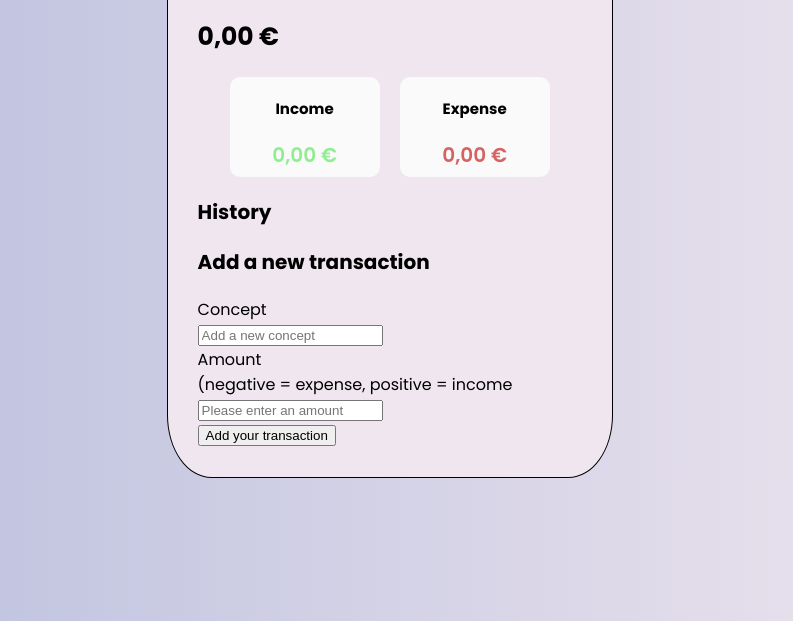
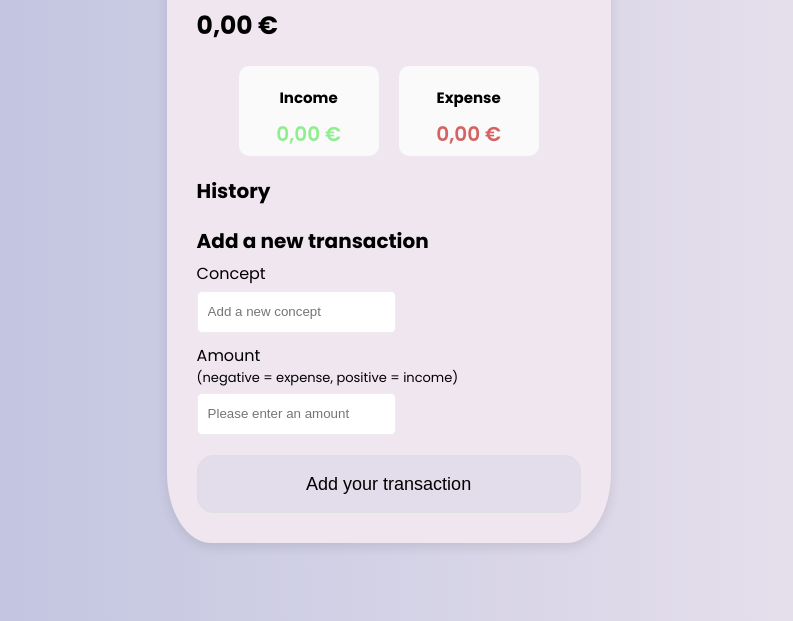
Before and after one commit to aresaurus/expense-tracker, a plain HTML site: page index.html in a window 1280 px wide. Shown: the part 179-800 px from the top of the page, without its empty margins (243-1036 px from the left). Drawn offline with Linux system fonts and the light colour scheme.

Commit message:
Update style.css and index.html

```diff
--- a/index.html
+++ b/index.html
@@ -39,11 +39,11 @@
             <div><input type="text" name="concept" id="add-concept" placeholder="Add a new concept"></div>
         </div>
         <div>
-            <div><label for="amount">Amount<br>(negative = expense, positive = income</label></div>
+            <div><label for="amount">Amount<br><p>(negative = expense, positive = income)</p></div>
             <div><input type="number" name="amount" id="add-amount" placeholder="Please enter an amount"></div>
         </div>
         <div>
-            <button id="transaction-button">Add your transaction</button>
+            <button class="transaction-button" role="button">Add your transaction</button>
         </div>
     </form>
     </section>
--- a/style.css
+++ b/style.css
@@ -28,13 +28,13 @@ h4 {
 
 #main-container {
     margin-left: 32vw;
-    margin-top: 30px;
-    border: 1px solid black;
+    margin-top: 20px;
+    margin-bottom: 20PX;
     border-radius: 10%;
     padding: 30px;
     width: 30vw;
     background-color: #F0E6EF;
-
+    box-shadow: rgba(0, 0, 0, 0.1) 0px 4px 12px;
 }
 
 .balance-container {
@@ -43,16 +43,16 @@ h4 {
 }
 
 .income-box {
-    width: 150px;
-    height: 100px;
+    width: 140px;
+    height: 90px;
     background-color: rgb(250, 250, 250);
     border-radius: 10px;
 }
 
 .expense-box {
     margin-left: 20px;
-    width: 150px;
-    height: 100px;
+    width: 140px;
+    height: 90px;
     background-color: rgb(250, 250, 250);
     border-radius: 10px;
 }
@@ -61,6 +61,7 @@ h4 {
     padding: 0 20px;
     font-size: 15px;
     text-align: center;
+    margin-bottom: 10px;
 }
 
 .user-income {
@@ -74,6 +75,57 @@ h4 {
 .user-expense {
     text-align: center;
     font-size: 20px;
+    margin-top: 0;
     color: rgb(212, 99, 99);
     font-weight: 600;
 }
+
+#new-transaction > h3 {
+    margin-bottom: 5px;
+}
+label p {
+    font-size: 13px;
+    margin: 0;
+}
+
+input {
+    margin-top: 5px;
+    margin-bottom: 10px;
+    padding: 10px;
+    height: 20px;
+    border: 1px solid rgb(236, 236, 236);
+    border-radius: 5px;
+}
+
+
+.transaction-button {
+  background-color: #E2DCEB;
+  border: 1px solid #DFDFDF;
+  border-radius: 16px;
+  box-sizing: border-box;
+  margin-top: 10px;
+  color: #000000;
+  cursor: pointer;
+  display: flex;
+  font-size: 18px;
+  justify-content: center;
+  line-height: 28px;
+  max-width: 100%;
+  padding: 14px 22px;
+  text-decoration: none;
+  transition: all .2s;
+  user-select: none;
+  -webkit-user-select: none;
+  touch-action: manipulation;
+  width: 100%;
+}
+
+.transaction-button:active,
+.transaction-button:hover {
+  outline: 0;
+}
+
+.transaction-button:hover {
+  background-color: #D4D2E6;
+  border-color: rgba(0, 0, 0, 0.19);
+}
```
